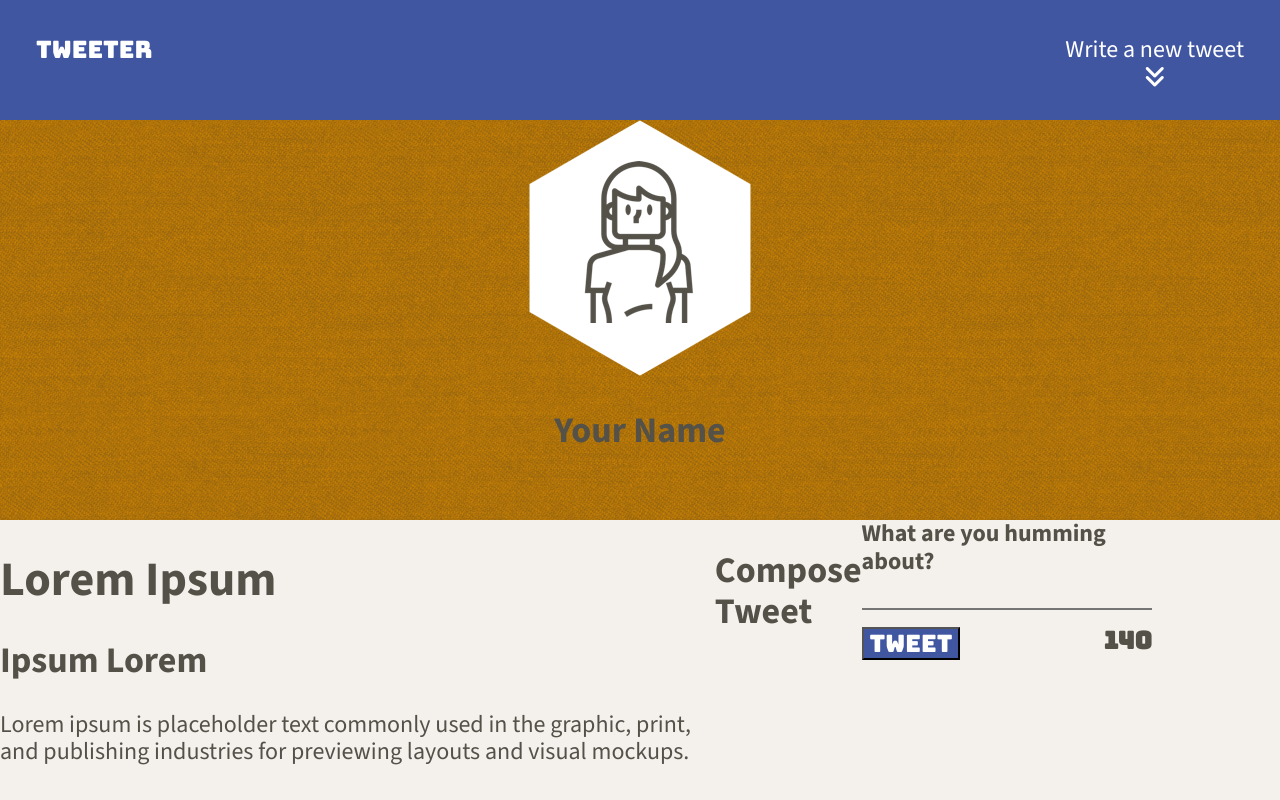
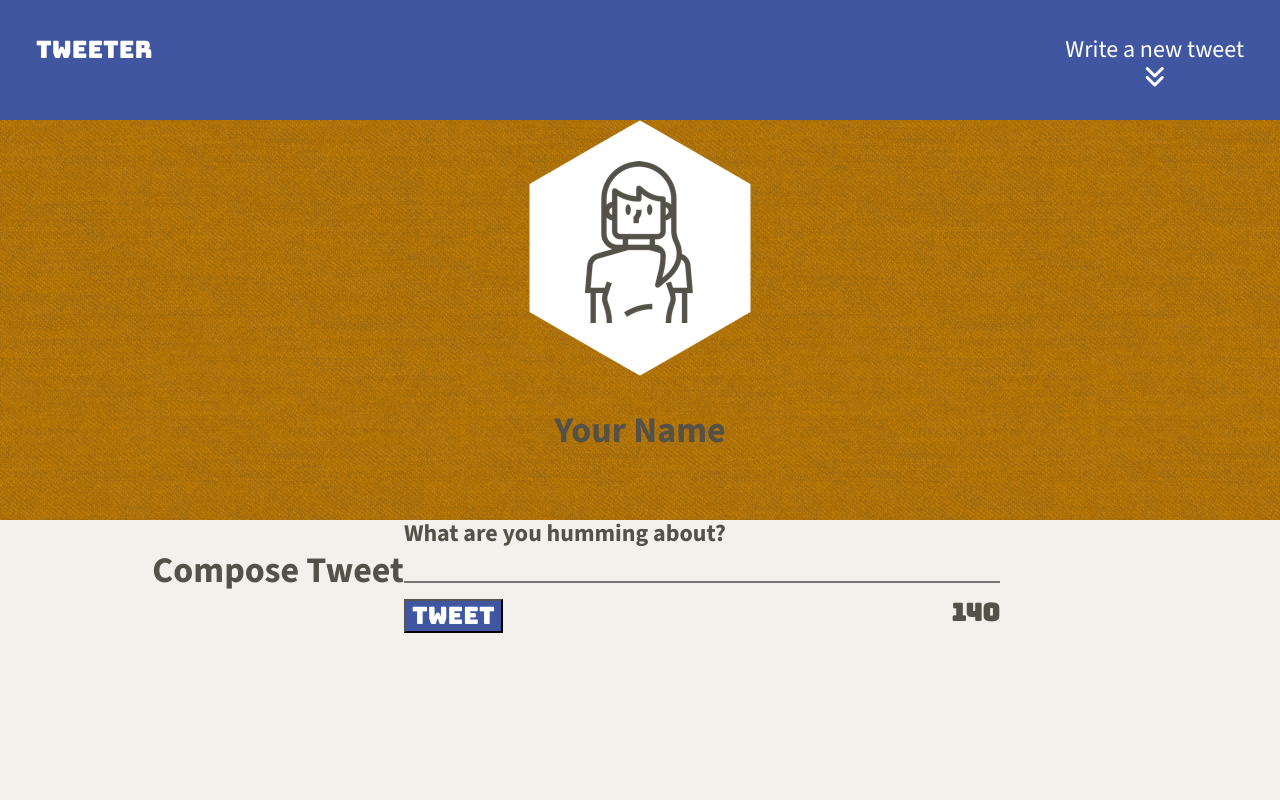
Before and after one commit to EricLeeCodes/tweeter, a website: page public/index.html in a window 1280 px wide. Drawn offline with nearby package versions, Linux system fonts and the light colour scheme.

Commit message:
Removed Lorem Ipsum segment and added new section tag

```diff
--- a/public/index.html
+++ b/public/index.html
@@ -58,14 +58,6 @@
 
     <!-- Page-specific (main) content here -->
     <main class="container">
-      <div>
-        <h1>Lorem Ipsum</h1>
-        <h2>Ipsum Lorem</h2>
-        <p>
-        Lorem ipsum is placeholder text commonly used in the graphic, print, and publishing industries for previewing layouts and visual mockups.
-      </p>
-      </div>
-
     <section class="new-tweet">
       <h2>Compose Tweet</h2>
       <form method="POST" action="/tweets/">
@@ -77,6 +69,9 @@
         </div>
       </form>
     </section>
+    <section>
+
+    </section>
 
     </main>
 
```
